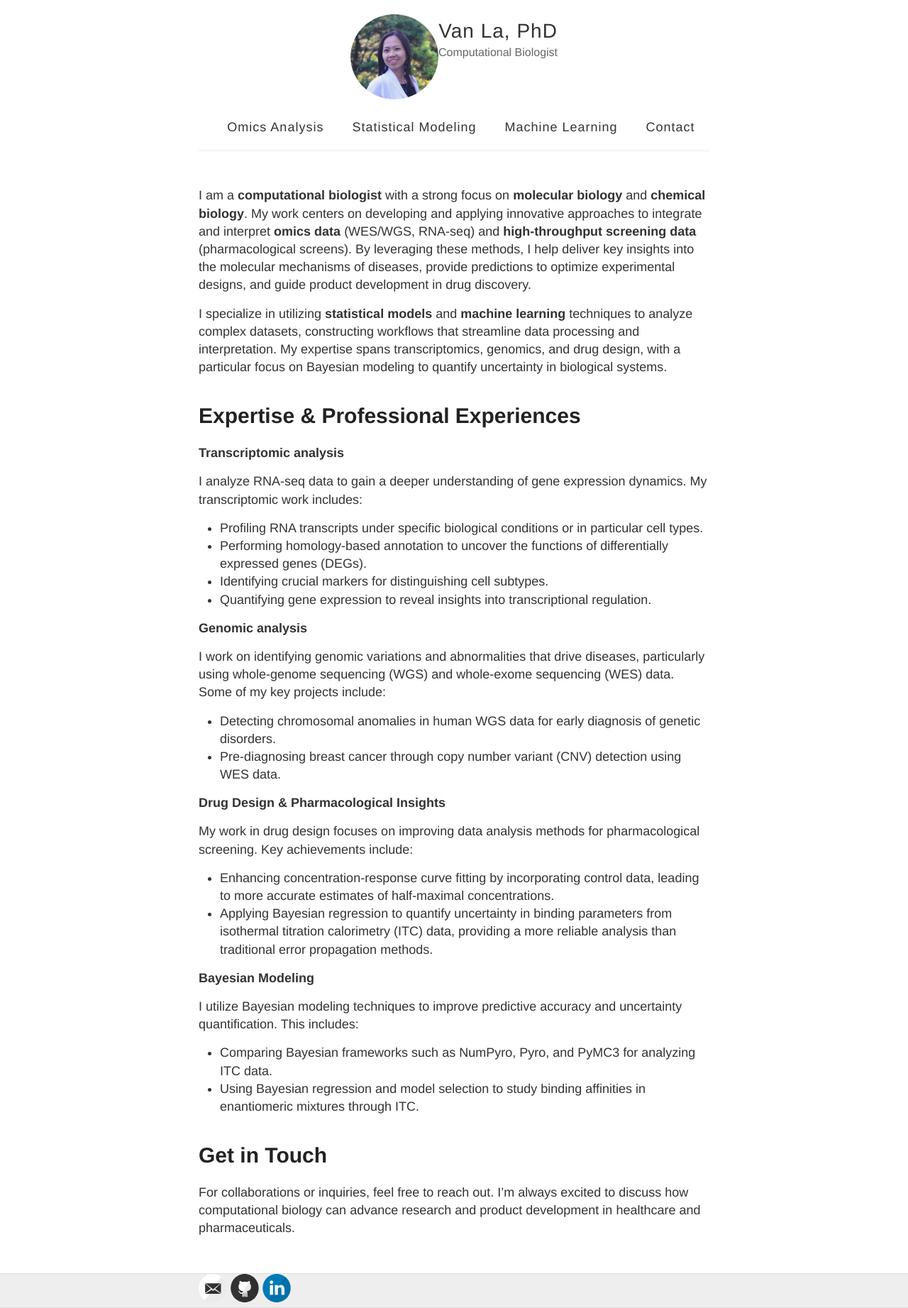
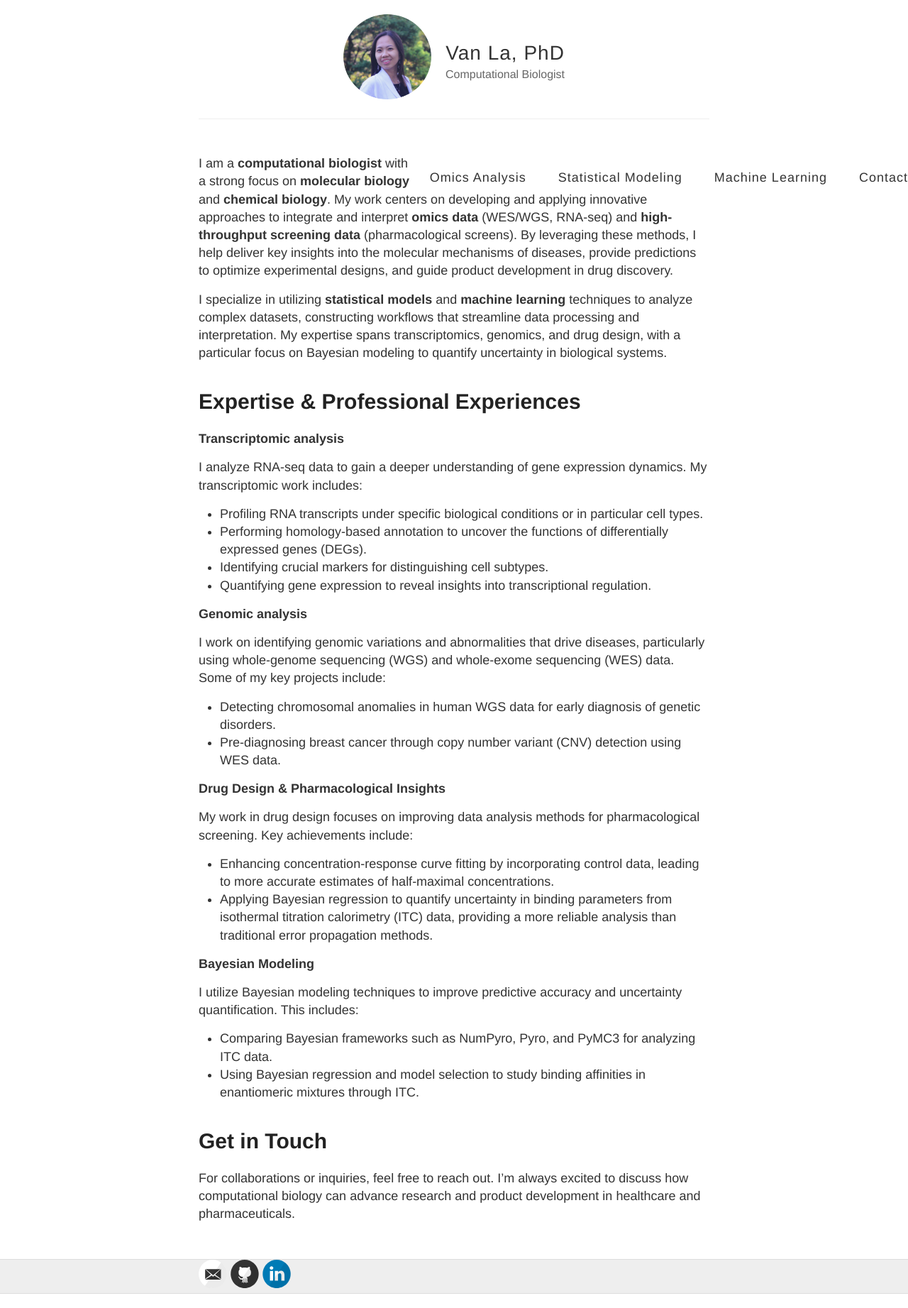
Before and after one commit to vanngocthuyla/Data_Analysis, a Jekyll site: the page built from _pages/intro.md, in a window 1280 px wide. Shown: the whole page at 71% size. Built offline with Jekyll 4.4.1, drawn with Linux system fonts in a browser that asks for light colours.

Commit message:
Update default.html

```diff
--- a/_layouts/default.html
+++ b/_layouts/default.html
@@ -18,32 +18,30 @@
   <body>
     <div class="wrapper-masthead">
       <div class="container">
-        <header class="masthead clearfix" style="display: flex; justify-content: space-between; align-items: center; flex-direction: column;">
-          <div class="site-header">
+        <header class="masthead clearfix" style="display: flex; align-items: center; justify-content: center;">
           <!-- Image on the left -->
-            <div style="float:left;">
+          <div style="margin-right: 20px;">
             <a href="{{ site.url }}/">
               <img src="{{ site.url }}/images/assets/profile.jpeg" alt="Your Picture" style="height: 120px; width: auto; border-radius: 50%;">
             </a>
           </div>
 
           <!-- Site name and description in the middle -->
-            <div class="site-info" style="text-align: center; margin: 0 auto;">
+          <div class="site-info" style="text-align: center;">
             <h1 class="site-name"><a href="{{ site.url }}/">{{ site.name }}</a></h1>
             <p class="site-description">{{ site.description }}</p>
+          </div>
+        </header>
       </div>
     </div>
 
     <!-- Navigation goes to the next line -->
-          <nav style="margin-top: 20px; text-align: center; display: flex; justify-content: center;">
+    <nav style="text-align: center; margin-top: 20px;">
       <a href="{{ site.url }}/omics" style="margin-right: 20px;">Omics Analysis</a>
       <a href="{{ site.url }}/modeling" style="margin-right: 20px;">Statistical Modeling</a>
       <a href="{{ site.url }}/machine_learning" style="margin-right: 20px;">Machine Learning</a>
       <a href="{{ site.url }}/contact">Contact</a>
     </nav>
-        </header>
-      </div>
-    </div>
 
     <div id="main" role="main" class="container">
       {{ content }}
```
Lines whose indentation alone changed are shown as unchanged.
